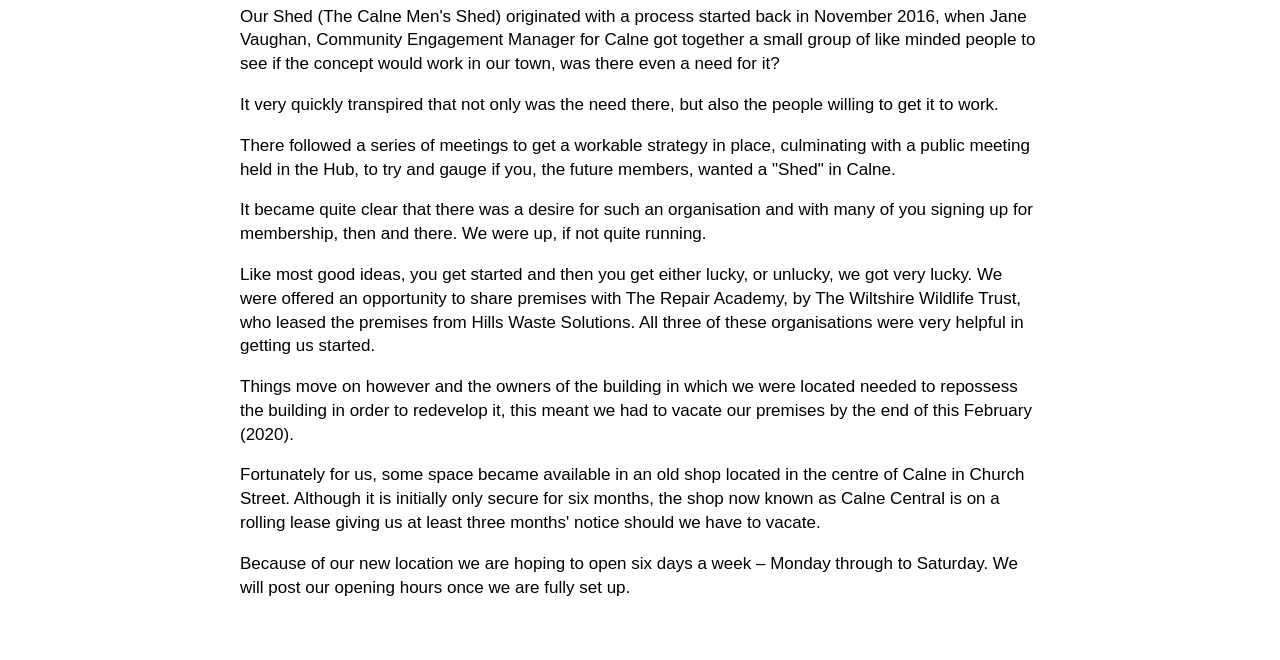
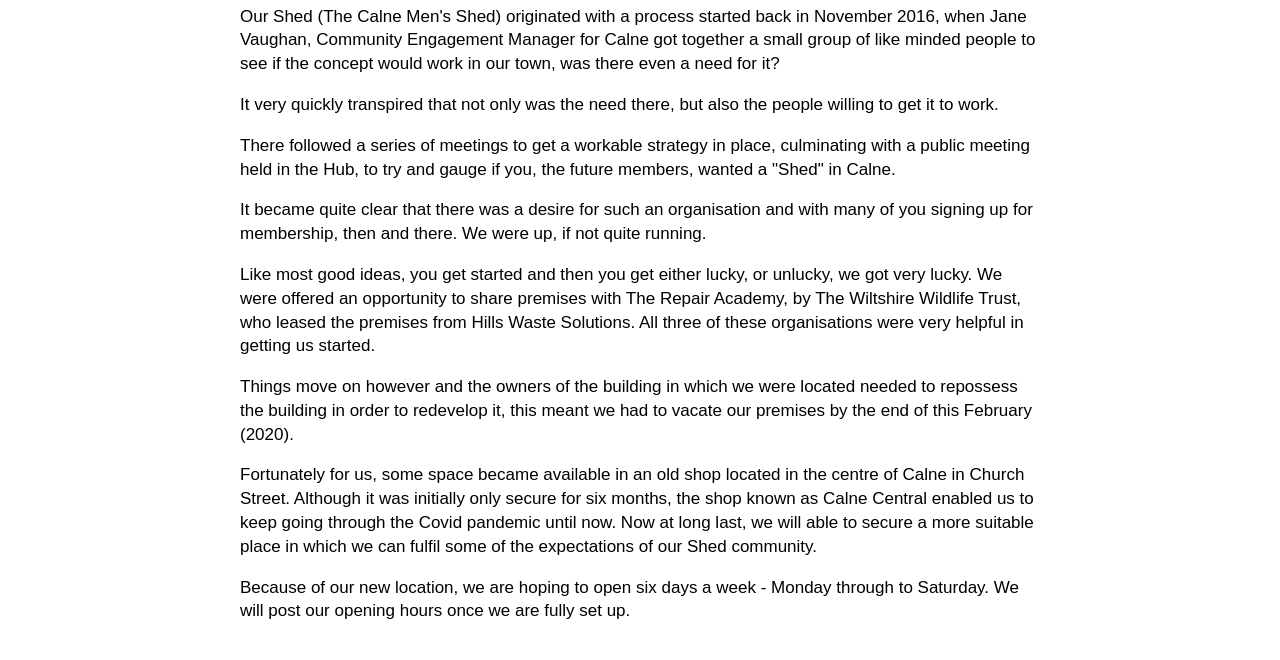
Before and after one commit to calne-mens-shed/calne-mens-shed.github.io, a plain HTML site: page about-us.html in a window 1280 px wide. Shown: the part 292-952 px from the top of the page. Drawn offline with Linux system fonts and the light colour scheme.

Commit message:
Update about-us.html

```diff
--- a/about-us.html
+++ b/about-us.html
@@ -34,14 +34,15 @@
     <main role="main">
         <div class="content">
             <h1>Our Shed</h1>
+
             <p>Our Shed (The Calne Men's Shed) originated with a process started back in November 2016, when Jane Vaughan, Community Engagement Manager for Calne got together a small group of like minded people to see if the concept would work in our town, was there even a need for it?</p>
             <p>It very quickly transpired that not only was the need there, but also the people willing to get it to work.</p>
             <p>There followed a series of meetings to get a workable strategy in place, culminating with a public meeting held in the Hub, to try and gauge if you, the future members, wanted a "Shed" in Calne.</p>
             <p>It became quite clear that there was a desire for such an organisation and with many of you signing up for membership, then and there. We were up, if not quite running.</p>
             <p>Like most good ideas, you get started and then you get either lucky, or unlucky, we got very lucky. We were offered an opportunity to share premises with The Repair Academy, by The Wiltshire Wildlife Trust, who leased the premises from Hills Waste Solutions. All three of these organisations were very helpful in getting us started.</p>
             <p>Things move on however and the owners of the building in which we were located needed to repossess the building in order to redevelop it, this meant we had to vacate our premises by the end of this February (2020).</p>
-			<p>Fortunately for us, some space became available in an old shop located in the centre of Calne in Church Street. Although it is initially only secure for six months, the shop now known as Calne Central is on a rolling lease giving us at least three months' notice should we have to vacate.</p>
-			<p>Because of our new location we are hoping to open six days a week – Monday through to Saturday. We will post our opening hours once we are fully set up.</p>
+            <p>Fortunately for us, some space became available in an old shop located in the centre of Calne in Church Street. Although it was initially only secure for six months, the shop known as Calne Central enabled us to keep going through the Covid pandemic until now. Now at long last, we will able to secure a more suitable place in which we can fulfil some of the expectations of our Shed community.</p>
+            <p>Because of our new location, we are hoping to open six days a week - Monday through to Saturday. We will post our opening hours once we are fully set up.</p>
         </div>
     </main>
 
```
Lines whose indentation alone changed are shown as unchanged.
